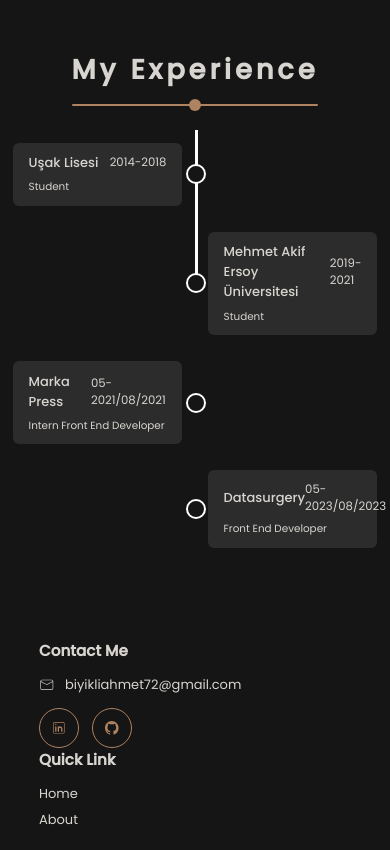
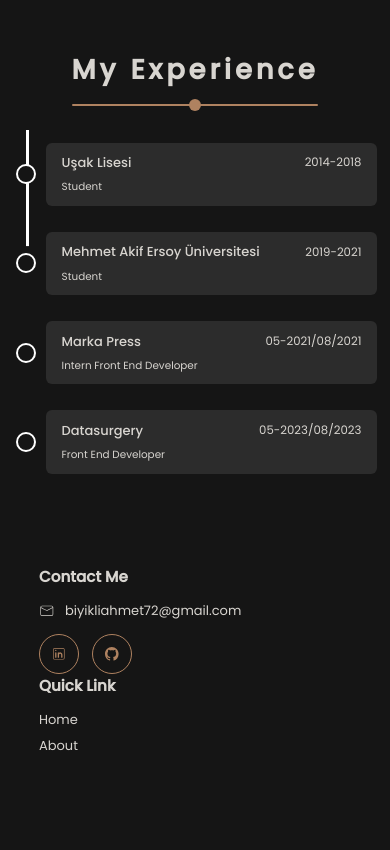
Before and after one commit to ahmet687u/portfolio, a Next.js app: page /en in a window 390 px wide. Shown: the part 2840-3690 px from the top of the page. After the commit the page ends 3616 px from the top, so only its background shows below. Built offline with nearby package versions, Linux system fonts and the light colour scheme.

Commit message:
home experience responsive completed

```diff
--- a/src/components/home/experience/Experience.tsx
+++ b/src/components/home/experience/Experience.tsx
@@ -2,7 +2,7 @@
 
 import { useRef } from "react";
 import styles from "./experience.module.scss";
-import { motion, useScroll } from "framer-motion";
+import { motion, useScroll, useSpring } from "framer-motion";
 import { TLocales } from "@/types";
 import { getLocaleJson } from "@/utils/getLocaleJson";
 import ExperienceItem from "./ExperienceItem";
@@ -19,15 +19,26 @@ const ExperienceSection = ({ locale }: { locale: TLocales }) => {
     offset: ["start end", "center"],
   });
 
+  const scaleY = useSpring(scrollYProgress, {
+    stiffness: 100,
+    damping: 30,
+    restDelta: 0.001
+  });
+
   return (
     <section ref={ref} className={styles.experince_container}>
       <motion.div
         className={styles.line}
-        style={{ scaleY: scrollYProgress }}
+        style={{ scaleY }}
       ></motion.div>
 
       {getLocaleJson()[locale].home.experience.map((item, index) => (
-        <ExperienceItem key={index} index={index} {...item} variant={variants} />
+        <ExperienceItem
+          {...item}
+          key={index}
+          index={index}
+          variant={variants}
+        />
       ))}
     </section>
   );
--- a/src/components/home/experience/experience.module.scss
+++ b/src/components/home/experience/experience.module.scss
@@ -10,7 +10,6 @@
     position: absolute;
     top: 0;
     left: 50%;
-    transform: translateX(-50%);
     height: 100%;
     width: 3px;
     background-color: #fff;
@@ -19,10 +18,8 @@
 
   // --- Responsive ---
   @include break-max(768px) {
-    .experience_row {
-      &.right svg {
-        left: -28px;
-      }
+    .line {
+      left: 0;
     }
   }
 }
--- a/src/components/home/experience/experienceItem.module.scss
+++ b/src/components/home/experience/experienceItem.module.scss
@@ -1,3 +1,4 @@
+@use '../../../scss/mixins/' as *;
 @use '../../../scss/variables/' as *;
 
 .experience_row {
@@ -26,7 +27,6 @@
     width: 50%;
     max-width: 800px;
     background-color: rgb(44, 44, 44);
-    flex-shrink: 1;
     border-radius: 6px;
     padding: .8rem 1.2rem;
     margin: 0 -1rem;
@@ -50,4 +50,21 @@
       font-size: .8rem;
     }
   }
+
+  // --- Responsive ---
+  @include break-max(768px) {
+    svg {
+      left: -15px;
+      transform: translateY(-50%);
+    }
+
+    &.right {
+      justify-content: start;
+    }
+
+    .experience_item {
+      width: 100%;
+      margin-left: 20px;
+    }
+  }
 }
--- a/src/scss/global.scss
+++ b/src/scss/global.scss
@@ -156,6 +156,10 @@ body {
   }
 }
 
+.not-found{
+  min-height: 100vh;
+}
+
 // --- Global Responsive ---
 @include break-max(768px) {
   :root {
```
Also changed, not shown: src/app/not-found.tsx (added, +13 -0 lines), public/error.png (added).
